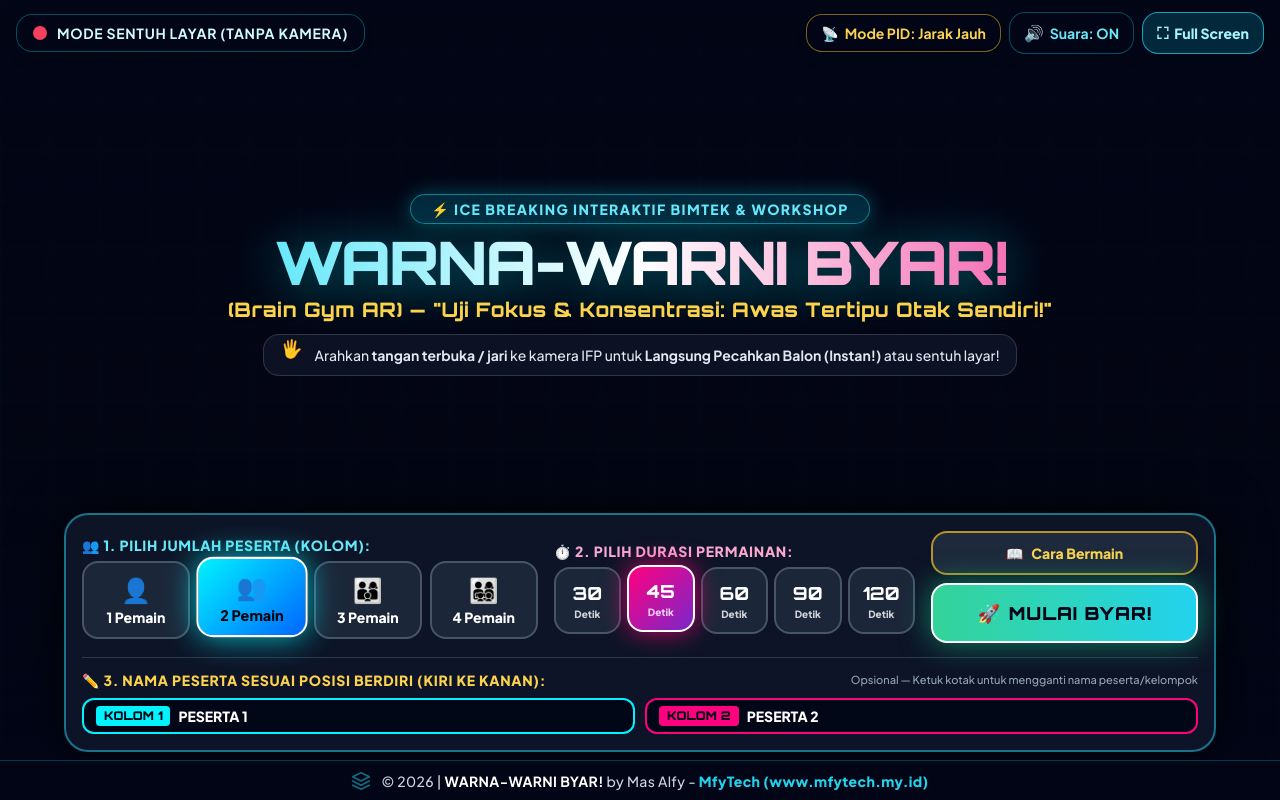
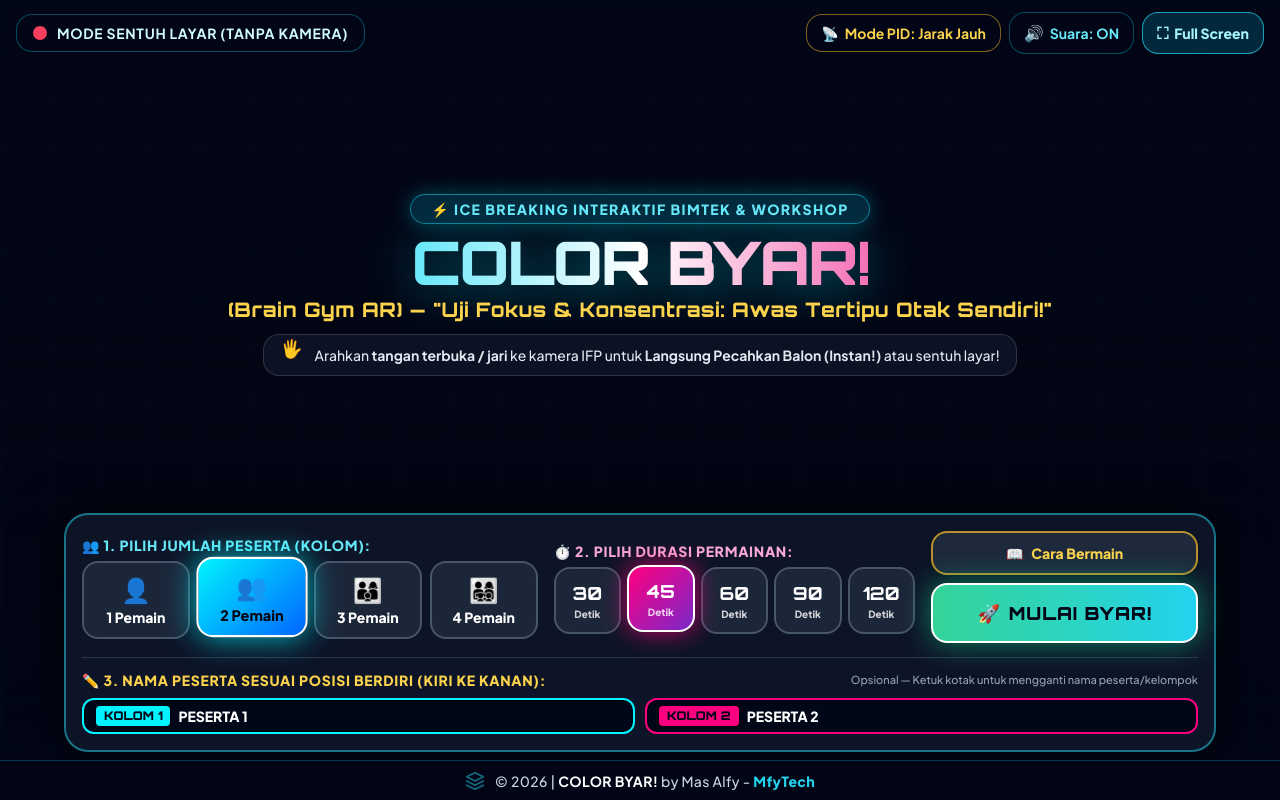
Before and after one commit to masfy/warna-warnibyar, a plain HTML site: page index.html in a window 1280 px wide. Drawn offline with nearby package versions, Linux system fonts and the light colour scheme.

Commit message:
Change title and footer text from 'WARNA-WARNI' to 'COLOR'

```diff
--- a/index.html
+++ b/index.html
@@ -3,7 +3,7 @@
 <head>
     <meta charset="UTF-8">
     <meta name="viewport" content="width=device-width, initial-scale=1.0, maximum-scale=1.0, user-scalable=no">
-    <title>WARNA-WARNI BYAR! (Brain Gym AR) - Ice Breaking Bimtek</title>
+    <title>COLOR BYAR! (Brain Gym AR) - Ice Breaking Bimtek</title>
     <!-- Tailwind CSS -->
     <script src="https://cdn.tailwindcss.com"></script>
     <!-- Google Fonts: Orbitron & Plus Jakarta Sans -->
@@ -275,7 +275,7 @@
             </div>
 
             <h1 class="font-cyber text-3xl sm:text-5xl md:text-6xl font-black tracking-tight text-transparent bg-clip-text bg-gradient-to-r from-cyan-300 via-white to-pink-400 drop-shadow-[0_5px_25px_rgba(0,243,255,0.45)] leading-tight">
-                WARNA-WARNI BYAR!
+               COLOR BYAR!
             </h1>
             <p class="font-cyber text-sm sm:text-lg md:text-xl font-bold text-amber-300 tracking-wide mt-1 drop-shadow">
                 (Brain Gym AR) — "Uji Fokus & Konsentrasi: Awas Tertipu Otak Sendiri!"
@@ -468,9 +468,9 @@
                 <polyline points="2 12 12 17 22 12"></polyline>
             </svg>
             <span class="tracking-wide">
-                &copy; <span id="current-year"></span> | <strong class="text-white font-bold">WARNA-WARNI BYAR!</strong> by Mas Alfy -
+                &copy; <span id="current-year"></span> | <strong class="text-white font-bold">COLOR BYAR!</strong> by Mas Alfy -
                 <a href="https://www.mfytech.my.id" target="_blank" rel="noopener noreferrer" class="text-cyan-400 font-extrabold hover:text-pink-400 hover:underline transition-all duration-200 hover:drop-shadow-[0_0_10px_rgba(0,243,255,0.9)]">
-                    MfyTech (www.mfytech.my.id)
+                    MfyTech
                 </a>
             </span>
         </div>
```
